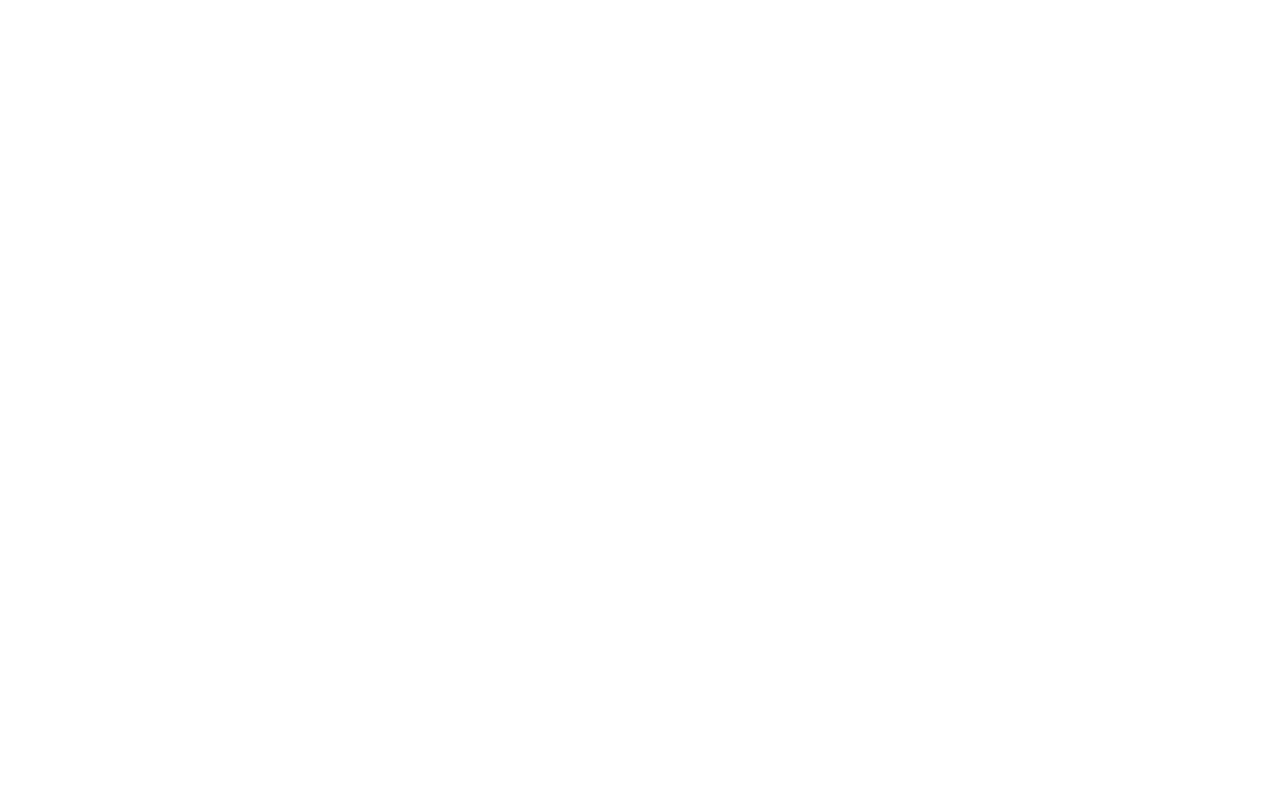
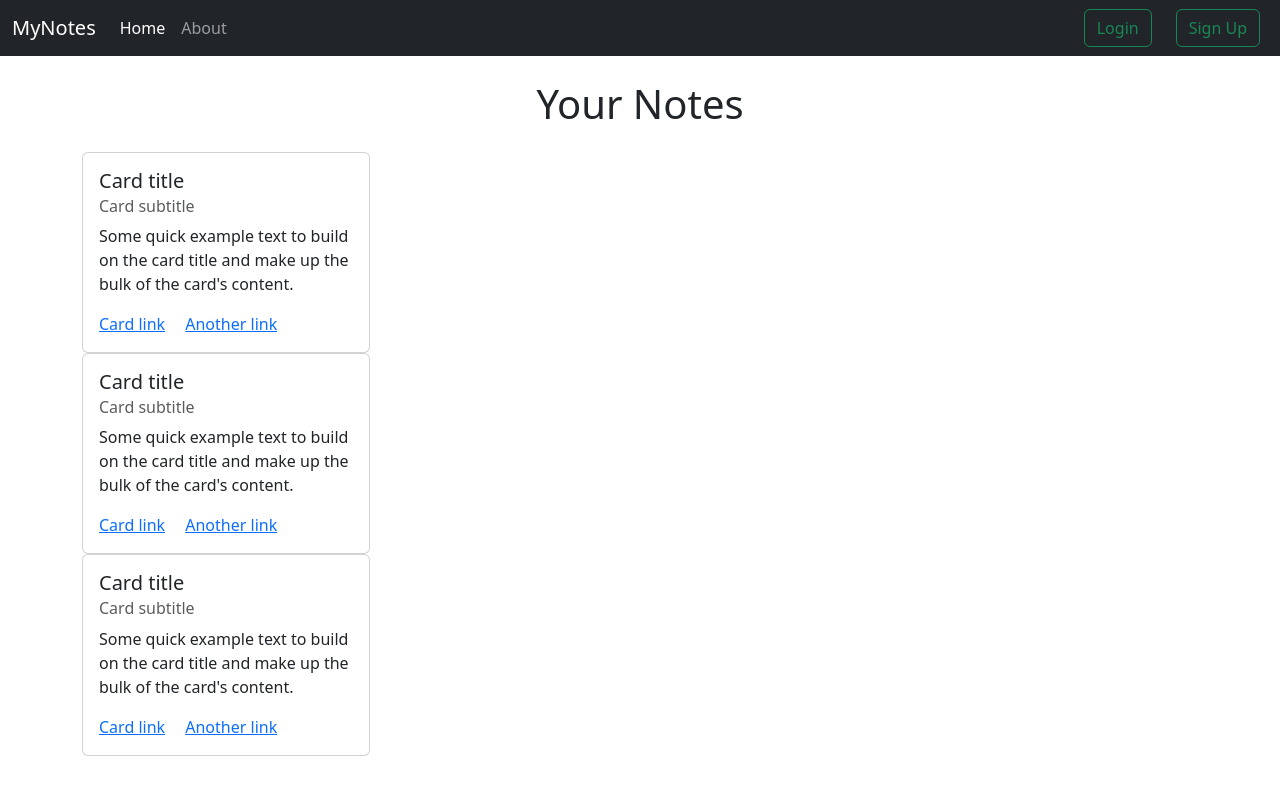
Before and after one commit to BriannaD23/Note-Taking-App, a website: page public/index.html in a window 1280 px wide. Drawn offline with nearby package versions, Linux system fonts and the light colour scheme.

Commit message:
added some things sign up longin and home page are all working

```diff
--- a/public/index.html
+++ b/public/index.html
@@ -1,11 +1,83 @@
-<!DOCTYPE html>
+<!doctype html>
 <html lang="en">
-<head>
-    <meta charset="UTF-8">
-    <meta name="viewport" content="width=device-width, initial-scale=1.0">
-    <title>Document</title>
-</head>
-<body>
+  <head>
+    <meta charset="utf-8">
+    <meta name="viewport" content="width=device-width, initial-scale=1">
+    <title> MyNotes - a simple note taking app </title>
+    <link href="https://cdn.jsdelivr.net/npm/bootstrap@5.3.3/dist/css/bootstrap.min.css" rel="stylesheet" integrity="sha384-QWTKZyjpPEjISv5WaRU9OFeRpok6YctnYmDr5pNlyT2bRjXh0JMhjY6hW+ALEwIH" crossorigin="anonymous">
+  </head>
+  <body>
+    <nav class="navbar navbar-dark navbar-expand-lg bg-dark">
+        <div class="container-fluid">
+          <a class="navbar-brand" href="#">MyNotes</a>
+          <button class="navbar-toggler" type="button" data-bs-toggle="collapse" data-bs-target="#navbarSupportedContent" aria-controls="navbarSupportedContent" aria-expanded="false" aria-label="Toggle navigation">
+            <span class="navbar-toggler-icon"></span>
+          </button>
+          <div class="collapse navbar-collapse" id="navbarSupportedContent">
+            <ul class="navbar-nav me-auto mb-2 mb-lg-0">
+              <li class="nav-item">
+                <a class="nav-link active" aria-current="page" href="/">Home</a>
+              </li>
+              <li class="nav-item">
+                <a class="nav-link" href="/about">About</a>
+              </li>
 
-</body>
+            </ul>
+            <div class="d-flex" role="search">
+             <a href="/login"><button class="btn btn-outline-success mx-3" type="submit"> Login </button></a>
+             <a href ="/signup"><button class="btn btn-outline-success mx-2" type="submit">Sign Up</button></a>
+
+            </div>
+          </div>
+        </div>
+      </nav>
+
+
+    <div class="container">
+      <h1 class="text-center m-4"> Your Notes </h1>
+      <div class="my-notes">
+        <div class="card" style="width: 18rem;">
+            <div class="card-body">
+            <h5 class="card-title">Card title</h5>
+            <h6 class="card-subtitle mb-2 text-body-secondary">Card subtitle</h6>
+            <p class="card-text">Some quick example text to build on the card title and make up the bulk of the card's content.</p>
+            <a href="#" class="card-link">Card link</a>
+            <a href="#" class="card-link">Another link</a>
+            </div>
+        </div>
+      </div>
+      <div class="my-notes">
+        <div class="card" style="width: 18rem;">
+            <div class="card-body">
+            <h5 class="card-title">Card title</h5>
+            <h6 class="card-subtitle mb-2 text-body-secondary">Card subtitle</h6>
+            <p class="card-text">Some quick example text to build on the card title and make up the bulk of the card's content.</p>
+            <a href="#" class="card-link">Card link</a>
+            <a href="#" class="card-link">Another link</a>
+            </div>
+        </div>
+      </div>
+      <div class="my-notes">
+        <div class="card" style="width: 18rem;">
+            <div class="card-body">
+            <h5 class="card-title">Card title</h5>
+            <h6 class="card-subtitle mb-2 text-body-secondary">Card subtitle</h6>
+            <p class="card-text">Some quick example text to build on the card title and make up the bulk of the card's content.</p>
+            <a href="#" class="card-link">Card link</a>
+            <a href="#" class="card-link">Another link</a>
+            </div>
+        </div>
+      </div>
+    </div>
+
+
+
+
+
+
+
+
+
+    <script src="https://cdn.jsdelivr.net/npm/bootstrap@5.3.3/dist/js/bootstrap.bundle.min.js" integrity="sha384-YvpcrYf0tY3lHB60NNkmXc5s9fDVZLESaAA55NDzOxhy9GkcIdslK1eN7N6jIeHz" crossorigin="anonymous"></script>
+  </body>
 </html>
```
Also changed, not shown: public/login.html (+37 -0 lines), public/signup.html (+37 -0 lines), server.js (+10 -1 lines).
